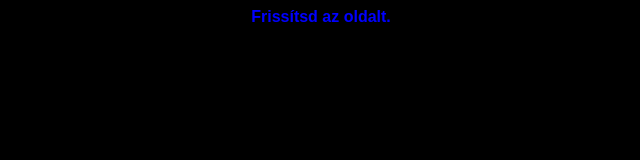
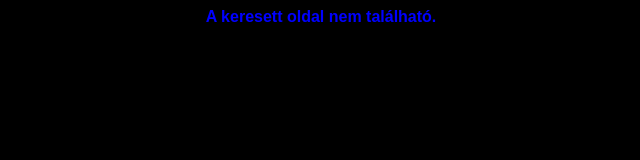
Before and after one commit to Bence2020-create/gudfgjkdfgjkdfgjkdfgjk334, a plain HTML site: page docs/404.html in a window 1280 px wide. Shown: the whole page, without its empty margins (319-959 px from the left). Drawn offline with Linux system fonts and the light colour scheme.

Commit message:
Update 404.html

```diff
--- a/docs/404.html
+++ b/docs/404.html
@@ -1,2 +1,2 @@
 <title>FlexSecurity | Hiba</title>
-<body align="center" style="background-color: black; color: blue; font-weight: 900; font-family: Arial, Helvetica, sans-serif;">Frissítsd az oldalt.</body>
+<body align="center" style="background-color: black; color: blue; font-weight: 900; font-family: Arial, Helvetica, sans-serif;">A keresett oldal nem található.</body>
```
